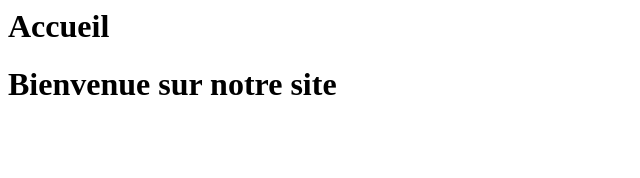
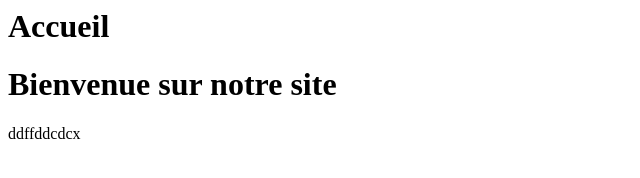
Before and after one commit to thiombane2006/Projets-collaboratifs, a plain HTML site: page site_web/index.html in a window 1280 px wide. Shown: the whole page, without its empty margins (0-640 px from the left). Drawn offline with Linux system fonts and the light colour scheme.

Commit message:
modification index

```diff
--- a/site_web/index.html
+++ b/site_web/index.html
@@ -2,4 +2,5 @@
 
 <header>
     <h1>Bienvenue sur notre site</h1>
+    <footer> ddffddcdcx</footer>
 </header>
```
